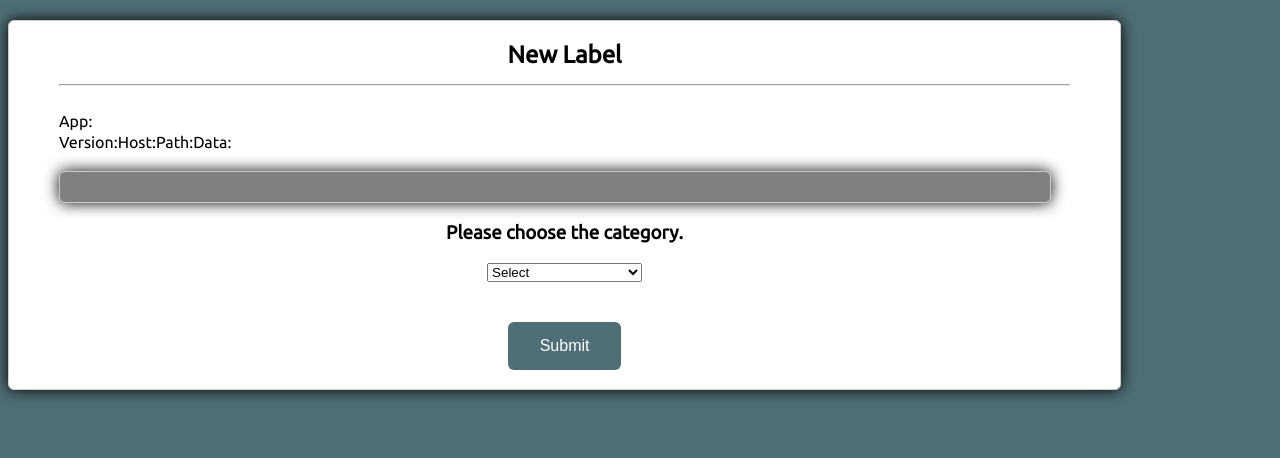
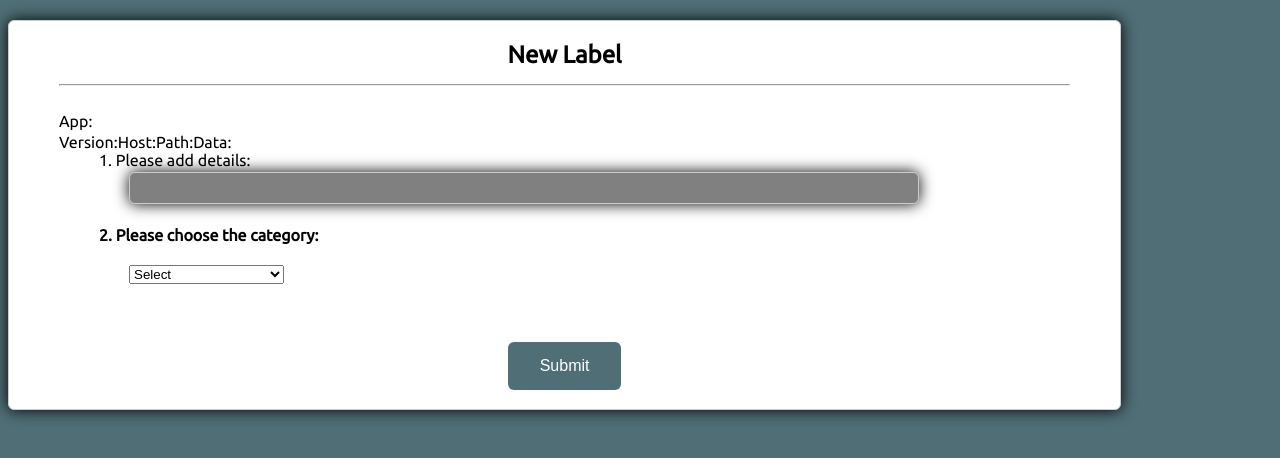
Before and after one commit to kdodhia/labelling_tool, a website: page www/index.html in a window 1280 px wide. Drawn offline with nearby package versions, Linux system fonts and the light colour scheme; no server answers.

Commit message:
changes to layout

```diff
--- a/www/index.html
+++ b/www/index.html
@@ -18,11 +18,14 @@
                 <label> Path: </label><h4 id="path"></h4>
                 <label> Data: </label><h4 id="data"></h4>
                 <br>
+                <label id="num"> 1. Please add details: </label><h4 id="data"></h4>
                 <div id="container">
                 </div>
-                <h3> Please choose the category. </h3>
+                <h4 id="num" > <font color="black">2. Please choose the category: </font></h4>
+                <div id = "indent">
                 <select id="options">
                 </select>
+                </div>
                 <br><br><br>
                 <button class="button" onclick="onSubmit()">Submit</button>
             </div>
--- a/www/stylesheet.css
+++ b/www/stylesheet.css
@@ -20,7 +20,8 @@
 
 #container{
     font-family: 'Ubuntu', sans-serif;
-    width: 90%;
+    margin-left: 70px;
+    width: 70%;
     border: 1px solid #ccc;
     padding: 15px 40px 15px;
     margin-top:20px;
@@ -28,6 +29,15 @@
     border-radius: 6px;
     background-color: grey;
     text-align: left;
+}
+
+#num {
+    margin-left: 40px;
+}
+
+#indent {
+    text-align: left;
+    margin-left: 70px;
 }
 
 span
@@ -52,8 +62,6 @@ h4{
     word-wrap: break-word;
 }
 
-
-
 label{
     float: left;
     font-size: 16px;
```
